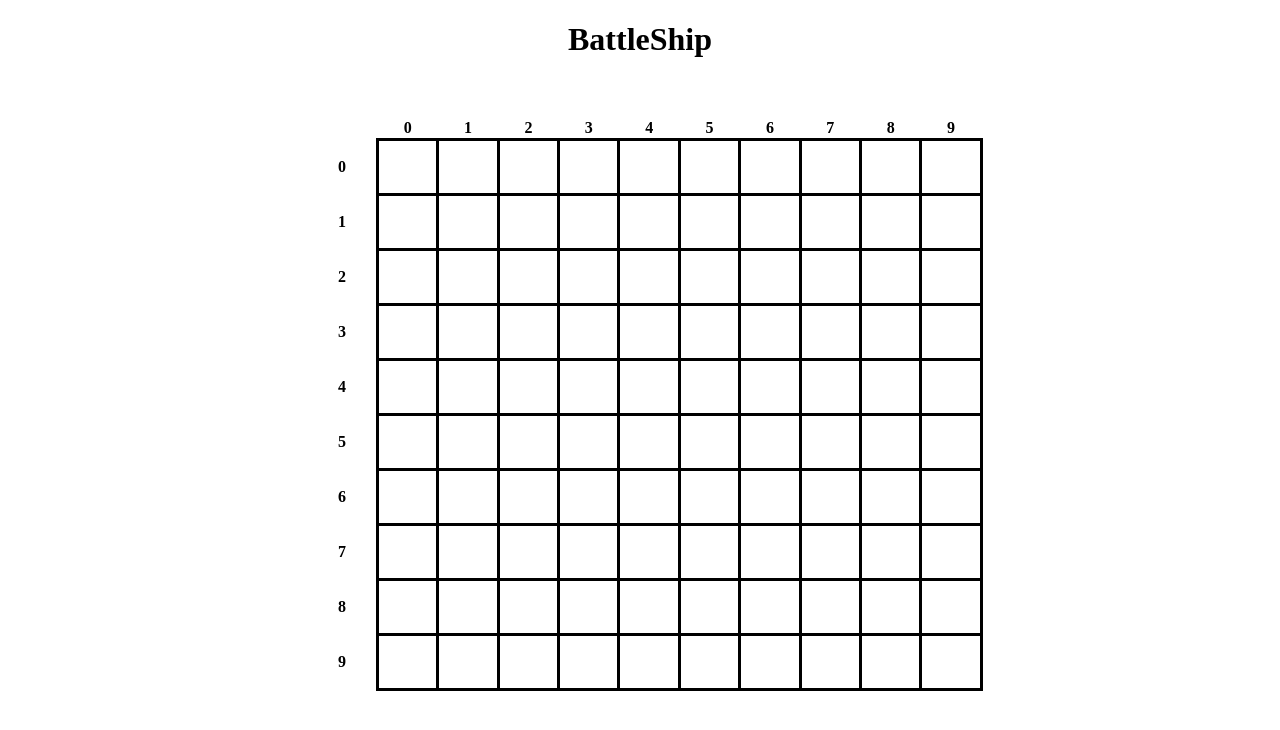
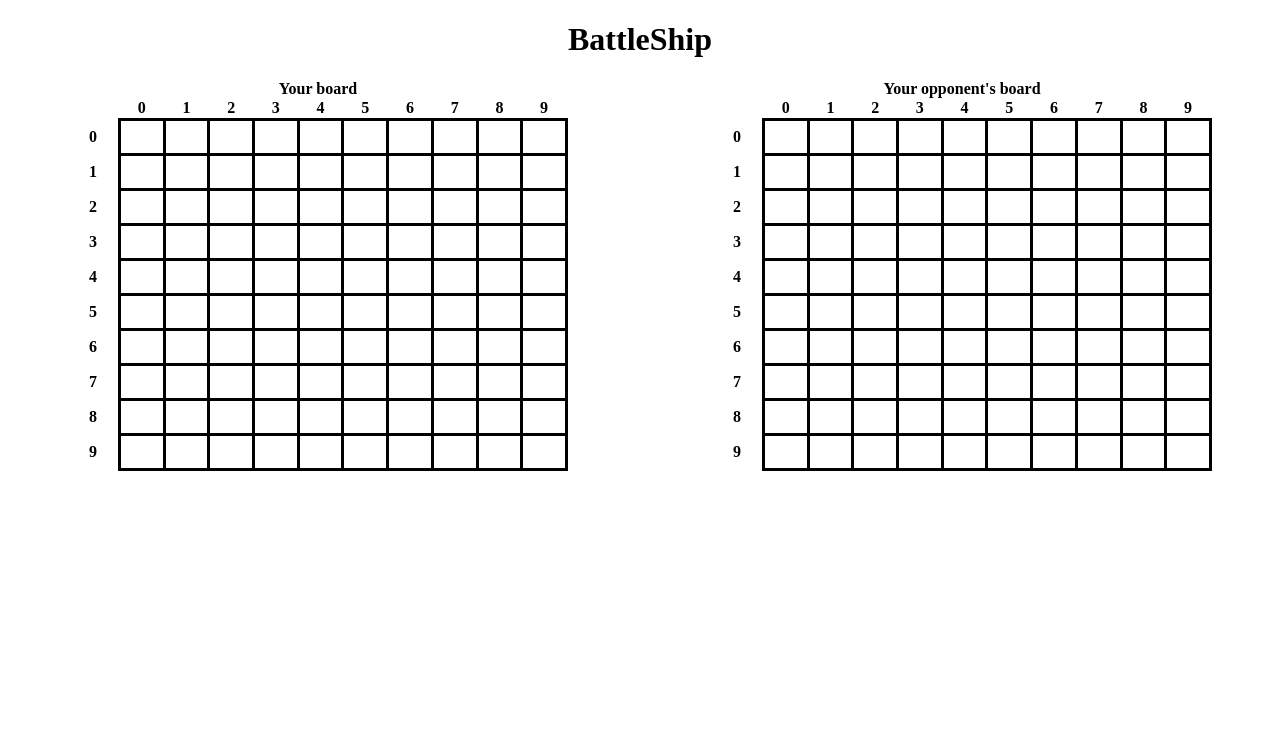
Before and after one commit to sank27/CSCI130BattleShip, a PHP site: page / in a window 1280 px wide. Shown: the top 730 px of the page. Run offline with PHP 8.4, Linux system fonts and the light colour scheme; lists and menus that the app fills with data are empty.

Commit message:
Displayed both boards

```diff
--- a/index.html
+++ b/index.html
@@ -8,12 +8,15 @@
 </head>
 <body>
     <h1 style="text-align: center;">BattleShip</h1>
-    <div id="board">
+    <div class="container">
+        <div id="user-board"> <!--This will be the board that shows the user's placement of their ships-->
             <table>
-            <tbody>
+                <caption><strong>Your board</strong></caption>
                 <thead>
                     <th></th><th>0</th><th>1</th><th>2</th><th>3</th><th>4</th><th>5</th><th>6</th><th>7</th><th>8</th><th>9</th>
                 </thead>
+
+                <tbody>
                     <tr>
                         <th>0</th><td></td><td></td><td></td><td></td><td></td><td></td><td></td><td></td><td></td><td></td>
                     </tr>
@@ -46,8 +49,52 @@
                     </tr>
                 </tbody>
             </table>
+        </div>
+
+        <div id="action-board"> <!--This will be the board that shows the user's actions when guessing-->
+            <table>
+                <caption><strong>Your opponent's board</strong></caption>
+                <thead>
+                    <th></th><th>0</th><th>1</th><th>2</th><th>3</th><th>4</th><th>5</th><th>6</th><th>7</th><th>8</th><th>9</th>
+                </thead>
+                    <tbody>
+                    <tr>
+                        <th>0</th><td></td><td></td><td></td><td></td><td></td><td></td><td></td><td></td><td></td><td></td>
+                    </tr>
+                    <tr>
+                        <th>1</th><td></td><td></td><td></td><td></td><td></td><td></td><td></td><td></td><td></td><td></td>
+                    </tr>
+                    <tr>
+                        <th>2</th><td></td><td></td><td></td><td></td><td></td><td></td><td></td><td></td><td></td><td></td>
+                    </tr>
+                    <tr>
+                        <th>3</th><td></td><td></td><td></td><td></td><td></td><td></td><td></td><td></td><td></td><td></td>
+                    </tr>
+                    <tr>
+                        <th>4</th><td></td><td></td><td></td><td></td><td></td><td></td><td></td><td></td><td></td><td></td>
+                    </tr>
+                    <tr>
+                        <th>5</th><td></td><td></td><td></td><td></td><td></td><td></td><td></td><td></td><td></td><td></td>
+                    </tr>
+                    <tr>
+                        <th>6</th><td></td><td></td><td></td><td></td><td></td><td></td><td></td><td></td><td></td><td></td>
+                    </tr>
+                    <tr>
+                        <th>7</th><td></td><td></td><td></td><td></td><td></td><td></td><td></td><td></td><td></td><td></td>
+                    </tr>
+                    <tr>
+                        <th>8</th><td></td><td></td><td></td><td></td><td></td><td></td><td></td><td></td><td></td><td></td>
+                    </tr>
+                    <tr>
+                        <th>9</th><td></td><td></td><td></td><td></td><td></td><td></td><td></td><td></td><td></td><td></td>
+                    </tr>
+                </tbody>
+            </table>
+        </div>
+
+    </div>
 
 
-    </div>
+
 </body>
 </html>
--- a/style.css
+++ b/style.css
@@ -1,12 +1,16 @@
-#board {
-    margin-left: 300px;
-    margin-top: 60px;
+
+#user-board {
+    margin-left: 60px;
+    float: left;
 }
 
-
+#action-board {
+   float: right;
+   margin-right: 60px;
+}
 
 table {
-    width: 70%;
+    width: 500px;
     border-collapse: collapse;
 }
 
@@ -16,6 +20,5 @@ thead, th {
 
 td {
     border: 3px solid black;
-    height: 50px;
-    text-align: center;
+    height: 30px;
 }
```
Lines whose indentation alone changed are shown as unchanged.
